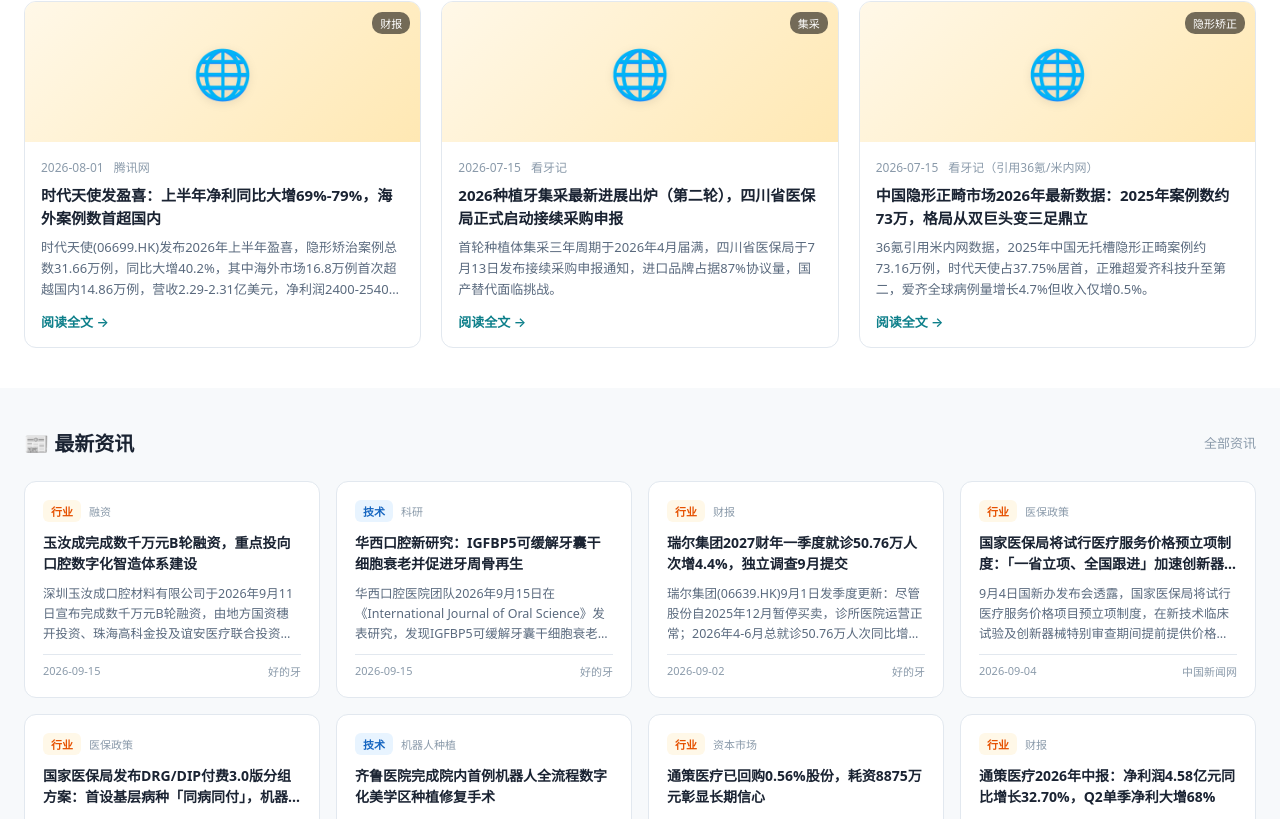
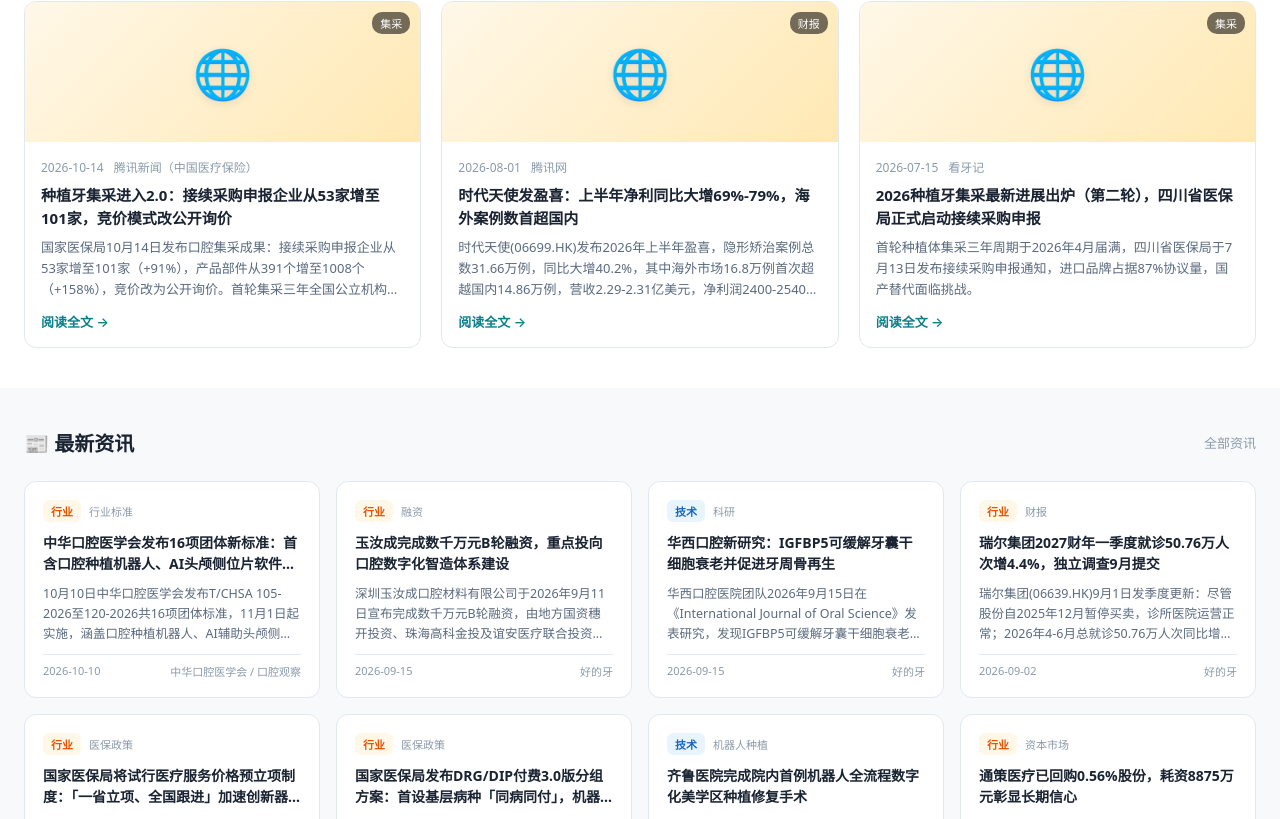
Before and after one commit to coala325-wwl/denttech-daily, a Vue app: page / in a window 1280 px wide. Shown: the part 681-1500 px from the top of the page. Built offline with nearby package versions, Linux system fonts and the light colour scheme.

Commit message:
auto: 每日构建更新 (52 条, 2026/10/15)

```diff
--- a/src/data/news.js
+++ b/src/data/news.js
@@ -1,4 +1,61 @@
 export const newsData = [
+  {
+    id: 54,
+    region: 'domestic',
+    category: 'industry',
+    title: '种植牙集采进入2.0：接续采购申报企业从53家增至101家，竞价模式改公开询价',
+    summary: '国家医保局10月14日发布口腔集采成果：接续采购申报企业从53家增至101家（+91%），产品部件从391个增至1008个（+158%），竞价改为公开询价。首轮集采三年全国公立机构采购种植体347万套，种牙手术量从21.4万例增至89.2万例。',
+    fullContent: `2026年10月14日，国家医保局举办口腔种植体、正畸托槽集采成果发布会，首次系统披露首轮省际联盟集采的落地成效与接续采购安排，标志口腔种植正式进入「集采2.0」阶段。此前四川、陕西两省分别牵头开展口腔种植体、口腔正畸托槽省际联盟集采。
+
+首轮集采三周年成效显著：综合采取种植体集采、牙冠挂网、服务价格调控三项措施，单颗常规种植牙治疗费用从15000元降至6000—7000元；全国公立医疗机构三年累计实际采购种植体系统347万套；种牙手术量从2022年的21.4万例跃升至2025年的89.2万例，年均增长约71%。正畸托槽方面，16个联盟省份三年实际采购量33.8万付，完成率达118%。
+
+本次接续采购的核心变化是「扩围提质」。四川省医保局局长李德伟介绍，将坚持鼓励创新、适应临床，把有共识的新型材质种植体纳入采购范围，多牙修复临床场景也被纳入覆盖面；原有竞价模式改为公开询价模式，通过多维比价引导企业合理报价。规模上，申报企业总数从53家增加到101家（增长91%），产品部件总数从391个增加到1008个（增长158%）。接续采购还将补增诊疗量大、覆盖区域广的口腔专科机构作为联采办正式成员单位，参与规则制定与落地效果监测评估，预计年底前完成全部工作。
+
+国家医保局医药价格和招标采购司司长王小宁表示，医保、药监部门已将集采中选口腔耗材纳入重点监管目录，实现企业检查、产品抽检两个百分百全覆盖，要求企业坚守质量安全底线、严格履约保供，杜绝恶意低价内卷与围标串标。业内研报认为，竞价转询价更注重质量、供应与服务综合比价，利好具备渠道、临床数据与产能优势的本土头部企业，集采加速国产替代进程。`,
+    sourceUrl: 'https://news.qq.com/rain/a/20261014A0B8EF00',
+    date: '2026-10-14',
+    source: '腾讯新闻（中国医疗保险）',
+    tag: '集采',
+    featured: true,
+  },
+  {
+    id: 55,
+    region: 'domestic',
+    category: 'industry',
+    title: '中华口腔医学会发布16项团体新标准：首含口腔种植机器人、AI头颅侧位片软件临床应用共识',
+    summary: '10月10日中华口腔医学会发布T/CHSA 105-2026至120-2026共16项团体标准，11月1日起实施，涵盖口腔种植机器人、AI辅助头颅侧位定位片分析软件临床应用专家共识，以及根管治疗术临床指南、上前牙修复美学指标专家共识等。',
+    fullContent: `2026年10月10日，中华口腔医学会正式发布《上前牙修复美学指标专家共识》等16项团体标准，标准编号为T/CHSA 105-2026至T/CHSA 120-2026，自2026年11月1日起实施。
+
+本次发布的16项标准覆盖口腔各主要亚专业，其中多项首次纳入行业规范体系：T/CHSA 114-2026《口腔种植机器人临床应用专家共识》与T/CHSA 118-2026《人工智能辅助头颅侧位定位片分析软件的临床应用专家共识》，是AI与机器人技术正式进入口腔临床应用规范的重要标志；T/CHSA 117-2026《口腔修复中虚拟患者的构建及应用指南》则对数字化修复流程中的虚拟患者建立提出统一规范。
+
+其余标准包括：T/CHSA 105-2026上前牙修复美学指标专家共识；T/CHSA 106-2026激光治疗种植体周炎临床应用专家共识；T/CHSA 107-2026引导骨再生技术修复牙槽骨缺损专家共识；T/CHSA 108-2026口腔颌面-头颈部游离皮瓣术前超声多普勒评估专家共识；T/CHSA 109-2026口腔固定修复数字化模型制作技术规范；T/CHSA 110-2026唾液减少患者口腔疾病治疗和管理专家共识；T/CHSA 111-2026慢性非特异性唇炎的中西医结合治疗专家共识；T/CHSA 112-2026根管治疗术临床指南；T/CHSA 113-2026根管内分离器械取出技术专家共识；T/CHSA 115-2026上颌翼板区口腔种植技术专家共识；T/CHSA 116-2026年轻恒牙再生性牙髓治疗专家共识；T/CHSA 119-2026口腔潜在恶性疾患癌变早筛早诊专家共识；T/CHSA 120-2026腭裂及腭痿手术治疗专家共识。
+
+同期，口腔医用耗材集采成果发布会9月28日在四川资阳举行，四川省医保局表示首轮协议期届满后将坚持「稳临床、保质量、反内卷、防围标」原则开展接续采购。`,
+    sourceUrl: 'https://www.sohu.com/a/1086371743_120339757',
+    date: '2026-10-10',
+    source: '中华口腔医学会 / 口腔观察',
+    tag: '行业标准',
+    featured: false,
+  },
+  {
+    id: 56,
+    region: 'international',
+    category: 'product',
+    title: '德国BEGO永久修复3D打印混合树脂获NMPA批准：弯曲强度150MPa，中国上市',
+    summary: 'BEGO（贝格）3D打印混合树脂VarseoSmile Crown plus获国家药监局批准，注册证号国械注进20263170356，用于光固化3D打印永久单牙冠和贴面，弯曲强度116—150MPa、弯曲模量4090MPa，已具备数字化流程的机构无需更换设备。',
+    fullContent: `近日，德国BEGO（贝格）3D打印混合树脂VarseoSmile® Crown plus获国家药品监督管理局批准，注册证编号为国械注进20263170356，正式进入中国市场。根据国家药监局信息，该产品在国内的适用范围为通过光固化3D打印工艺制作永久单牙冠和贴面。
+
+材料性能方面，据BEGO官网数据，该树脂弯曲强度为116—150 MPa，弯曲模量为4090 MPa，邵氏硬度（D型）不低于90，无机填料按质量计占30%—50%，提供7种VITA经典色和1种漂白色可选。
+
+设备兼容性是本次获批的关键卖点之一。BEGO表示该材料已在中国及海外多款3D打印机上完成验证，已具备数字化流程的技工所和诊所无需更换设备即可接入。实际操作中，光固化可使用BEGO Otoflash或HiLite Power；预备边界需清晰可见，修复体最小壁厚为1 mm，建议采用凹形或台阶形预备；粘接时可选用市售自粘接树脂水门汀，或配合底涂剂的树脂水门汀，具体以所选粘接剂使用说明为准。
+
+在海外市场，该产品已获美国FDA 510(k)许可（Class II医疗器械），并符合欧盟MDR下Class IIa产品的要求。至此BEGO形成树脂材料、3D打印机与固化设备（Otoflash、HiLite Power）的完整椅旁数字化闭环布局。`,
+    sourceUrl: 'https://www.163.com/dy/article/L99TO40R0534BBHF.html',
+    date: '2026-10-15',
+    source: '好的牙 / 国家药监局',
+    tag: '3D打印',
+    featured: false,
+  },
   {
     id: 51,
     region: 'domestic',
```
